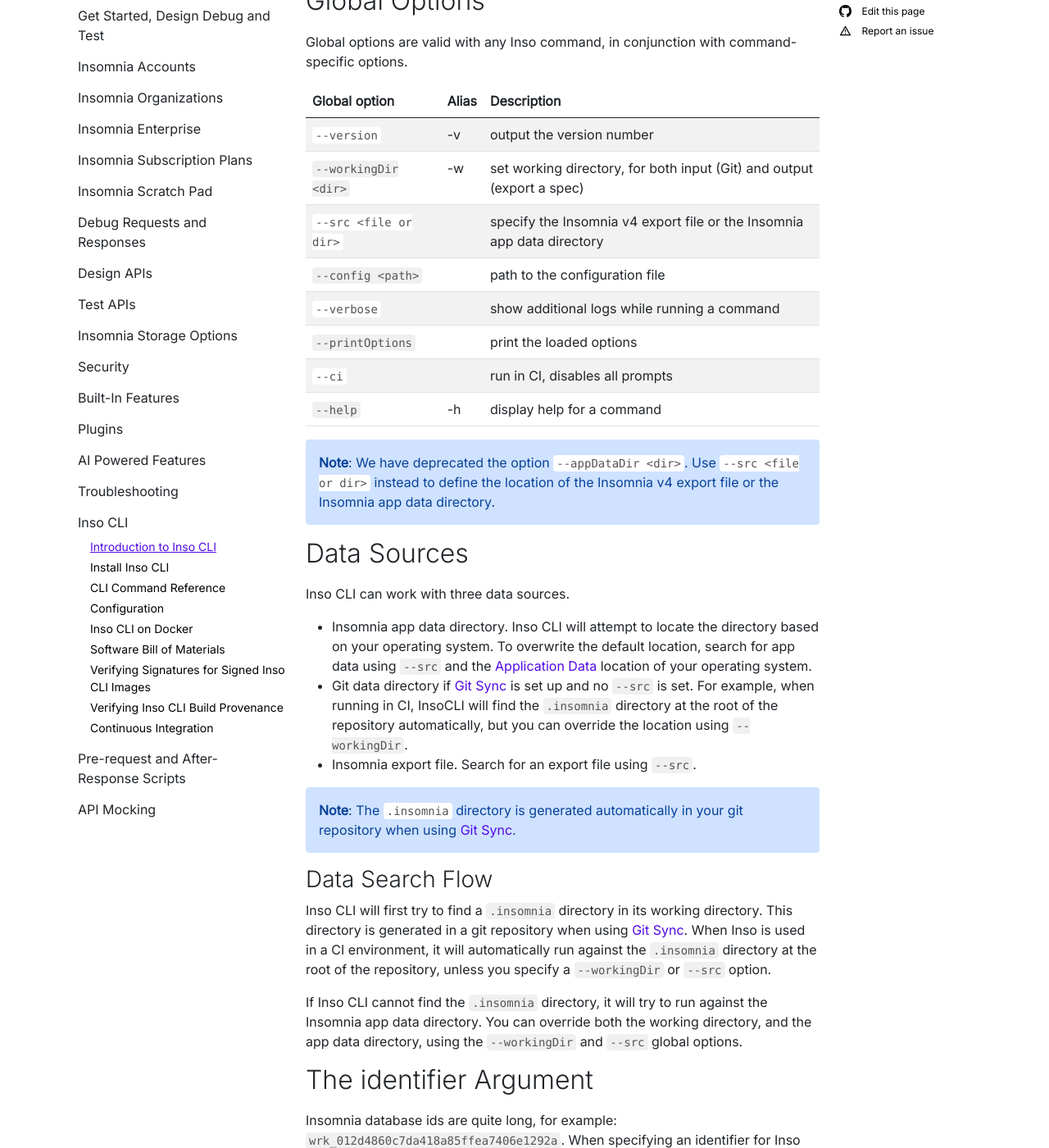
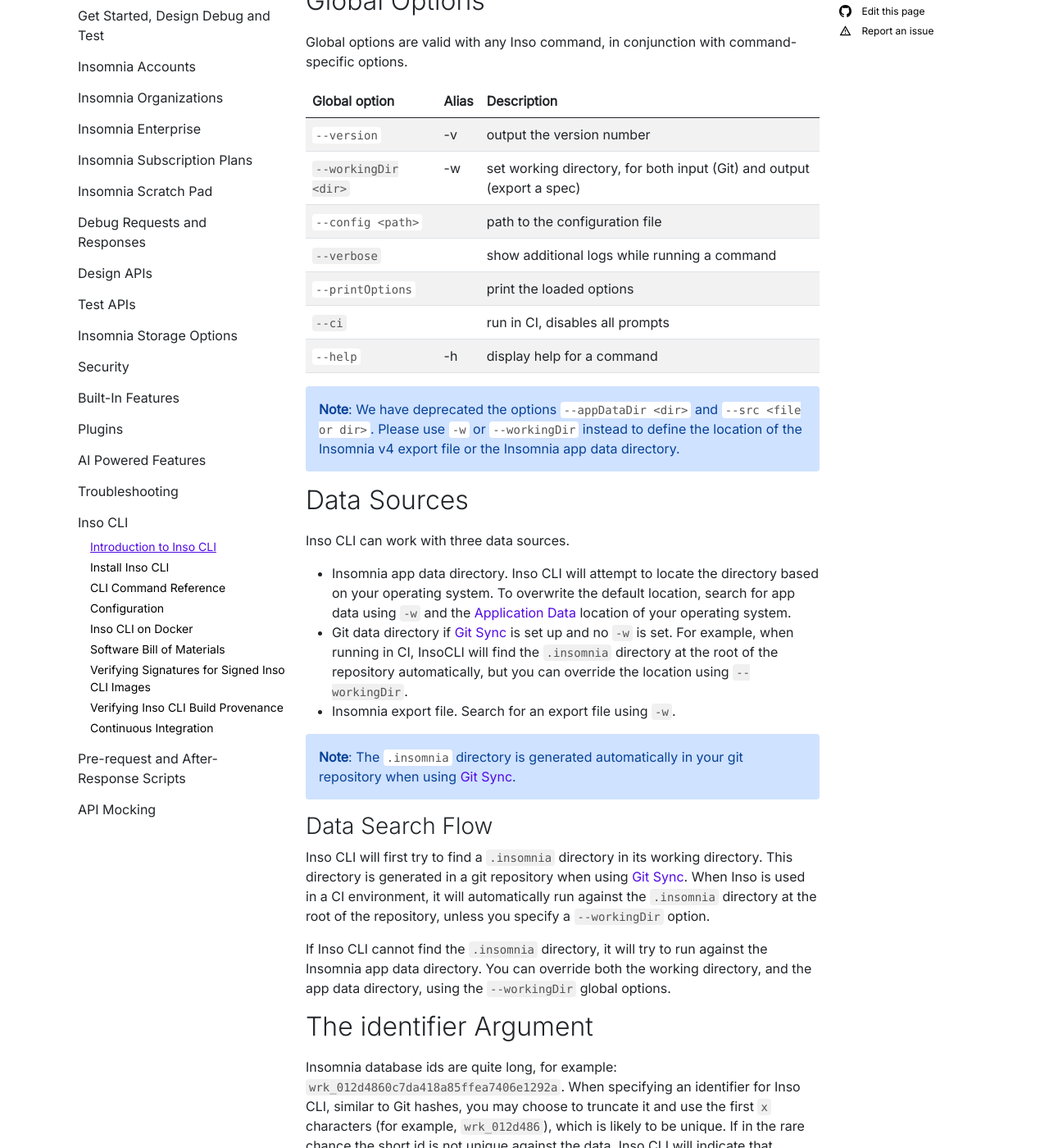
Before and after one commit to Kong/insomnia-docs, a Jekyll site: the page built from docs/inso-cli/introduction.md, in a window 1280 px wide and 1400 px high, scrolled down 698 px. Shown: the whole window at 82% size. Built offline with Jekyll 4.4.1, drawn with Linux system fonts in a browser that asks for light colours; comment, search, counter and statistics services are not loaded.

Commit message:
fix: --src inso deprecation [no-ticket]

```diff
--- a/docs/inso-cli/introduction.md
+++ b/docs/inso-cli/introduction.md
@@ -25,11 +25,11 @@
 Global options are valid with any Inso command, in conjunction with command-specific options.
 
 {:.table .table-striped}
+
 Global option |  Alias | Description
 --------- | ------- | ---------
 `--version` | -v | output the version number
 `--workingDir <dir>` | -w | set working directory, for both input (Git) and output (export a spec)
-`--src <file or dir>` | | specify the Insomnia v4 export file or the Insomnia app data directory
 `--config <path>` | | path to the configuration file
 `--verbose` | | show additional logs while running a command
 `--printOptions` | | print the loaded options
@@ -37,24 +37,24 @@
 `--help` | -h | display help for a command
 
 {:.alert .alert-primary}
-**Note**: We have deprecated the option `--appDataDir <dir>`. Use `--src <file or dir>` instead to define the location of the Insomnia v4 export file or the Insomnia app data directory.
+**Note**: We have deprecated the options `--appDataDir <dir>` and `--src <file or dir>`. Please use `-w` or `--workingDir` instead to define the location of the Insomnia v4 export file or the Insomnia app data directory.
 
 ## Data Sources
 
 Inso CLI can work with three data sources.
 
-* Insomnia app data directory. Inso CLI will attempt to locate the directory based on your operating system. To overwrite the default location, search for app data using `--src` and the [Application Data](/insomnia/application-data) location of your operating system.
-* Git data directory if [Git Sync](/insomnia/git-sync) is set up and no `--src` is set. For example, when running in CI, InsoCLI will find the `.insomnia` directory at the root of the repository automatically, but you can override the location using `--workingDir`.
-* Insomnia export file. Search for an export file using `--src`.
+* Insomnia app data directory. Inso CLI will attempt to locate the directory based on your operating system. To overwrite the default location, search for app data using `-w` and the [Application Data](/insomnia/application-data) location of your operating system.
+* Git data directory if [Git Sync](/insomnia/git-sync) is set up and no `-w` is set. For example, when running in CI, InsoCLI will find the `.insomnia` directory at the root of the repository automatically, but you can override the location using `--workingDir`.
+* Insomnia export file. Search for an export file using `-w`.
 
 {:.alert .alert-primary}
 **Note**: The `.insomnia` directory is generated automatically in your git repository when using [Git Sync](/insomnia/git-sync).
 
 ### Data Search Flow
 
-Inso CLI will first try to find a `.insomnia` directory in its working directory. This directory is generated in a git repository when using [Git Sync](/insomnia/git-sync). When Inso is used in a CI environment, it will automatically run against the `.insomnia` directory at the root of the repository, unless you specify a `--workingDir` or `--src` option.
+Inso CLI will first try to find a `.insomnia` directory in its working directory. This directory is generated in a git repository when using [Git Sync](/insomnia/git-sync). When Inso is used in a CI environment, it will automatically run against the `.insomnia` directory at the root of the repository, unless you specify a `--workingDir` option.
 
-If Inso CLI cannot find the `.insomnia` directory, it will try to run against the Insomnia app data directory. You can override both the working directory, and the app data directory, using the `--workingDir` and `--src` global options.
+If Inso CLI cannot find the `.insomnia` directory, it will try to run against the Insomnia app data directory. You can override both the working directory, and the app data directory, using the `--workingDir` global options.
 
 ## The identifier Argument
 
```
Also changed, not shown: docs/inso-cli/inso-on-docker.md (+3 -3 lines).
